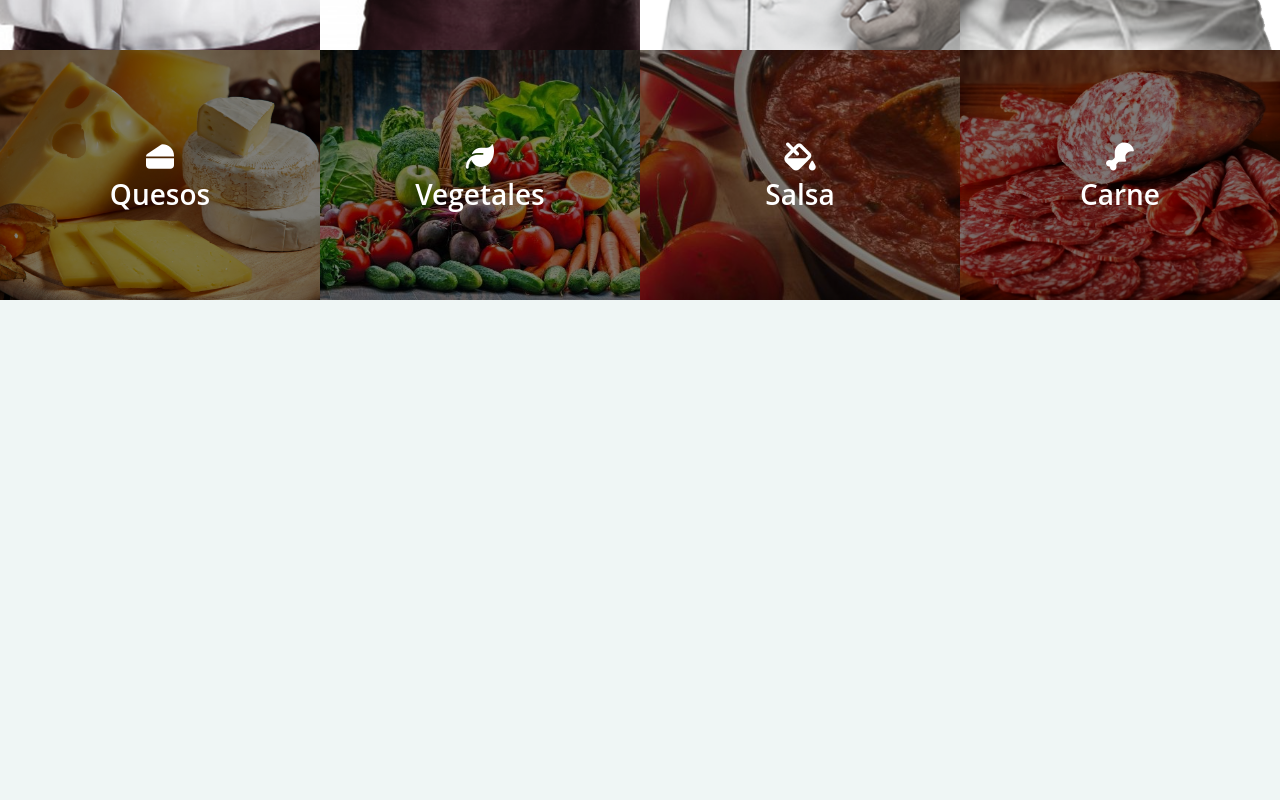
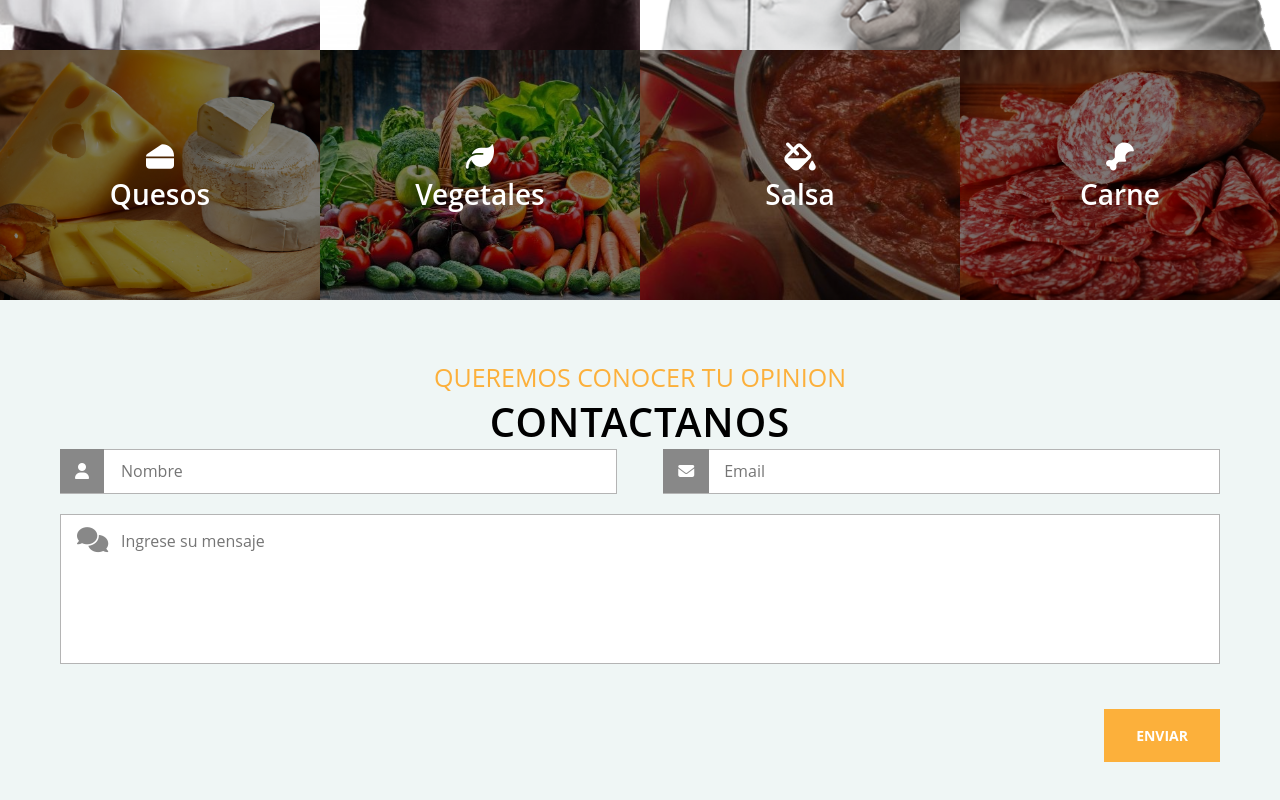
Before and after one commit to alotav/WorldPizza, a plain HTML site: page view/index.html in a window 1280 px wide. Shown: the part 2130-2930 px from the top of the page. Before the commit the page ends 2430 px from the top, so only its background shows below. Drawn offline with Linux system fonts and the light colour scheme.

Commit message:
add contacto

```diff
--- a/CSS/estilos.css
+++ b/CSS/estilos.css
@@ -489,6 +489,104 @@ body{
 
 
 
+/* SECCION CONTACTO */
+
+#contacto{
+    height: 100vh;
+    padding: 60px;
+    position: relative;
+}
+
+.formulario{
+    width: 70%;
+    margin: 50px auto;
+}
+
+.two-fields{
+    display: flex;
+    justify-content: space-between;
+}
+
+.input-text,
+.input-email,
+.textarea{
+    border: solid 1px #b4b4b4;
+    color: #888;
+    background: white;
+    outline: none;
+    padding: 15px 60px;
+    height: 45px;
+    font-size: 16px;
+    margin-bottom: 20px;
+    transform: all 0.5s;
+}
+
+
+.textarea{
+    width: 100%;
+    height: 150px;
+    resize: none;
+}
+
+.input-text,
+.input-email{
+    width: 100%;
+}
+
+.inputConIcon{
+    position: relative;
+    width: 48%;
+}
+
+.inputConIcon i{
+    position: absolute;
+    left: 0;
+    padding: 14px 15px;
+    background-color: #888;
+    color: white;
+    transition: all 0.5s;
+}
+
+.textareaIcon{
+    width: 100%;
+}
+
+.textareaIcon i{
+    background: transparent;
+    color: #888;
+    padding: 0;
+    font-size: 25px;
+    left: 17px;
+    top: 13px;
+    transition: all 0.5s;
+}
+
+.inputConIcon input:focus,
+.inputConIcon textarea:focus{
+    border: 1px solid var(--color-primario);
+}
+
+.inputConIcon input:focus + i {
+    background: var(--color-primario);
+}
+.inputConIcon textarea:focus + i {
+    color: var(--color-primario);
+}
+
+
+.fields-btn{
+    width: 100%;
+    display: flex;
+    justify-content: flex-end;
+}
+
+
+
+
+
+
+
+
 
 
 
@@ -607,5 +705,17 @@ body{
         display: none;
     }
 
+    /* CONTACTO */
+    #formulario{
+        width: 100%;
+    }
+
+    .two-fields{
+        flex-direction: column;
+    }
+
+    .inputConIcon{
+        width: 100%;
+    }
 
 }
--- a/view/index.html
+++ b/view/index.html
@@ -303,6 +303,53 @@
 
     </section>
 
+
+
+
+    <!-- SECCION DE CONTACTO -->
+    <section id="contacto">
+        <div class="titulo-contacto">
+            <h2 class="subtitulos">Queremos conocer tu opinion</h2>
+            <h1 class="titulos">Contactanos</h1>
+        </div>
+
+        <form action="" id="formulario">
+
+            <div class="two-fields">
+                <div class="inputConIcon">
+                    <input type="text" class="input-text" id="nombre" name="nombre" placeholder="Nombre">
+                    <i class="fas fa-user"></i>
+                </div>
+
+
+                <div class="inputConIcon">
+                    <input type="email" class="input-email" id="email" name="email" placeholder="Email">
+                    <i class="fas fa-envelope"></i>
+                </div>
+
+            </div>
+
+                <div class="fields">
+                    <div class="inputConIcon textareaIcon">
+                        <textarea name="comentarios" id="comentarios" class="textarea" placeholder="Ingrese su mensaje"></textarea>
+                        <i class="fas fa-comments"></i>
+                    </div>
+                </div>
+
+                <div class="fields-btn">
+                    <input type="submit" class="btn btn-input" value="Enviar">
+                </div>
+
+
+
+
+
+
+        </form>
+
+    </section>
+
+
     <script src="../js/app.js"></script>
 </body>
 </html>
```
